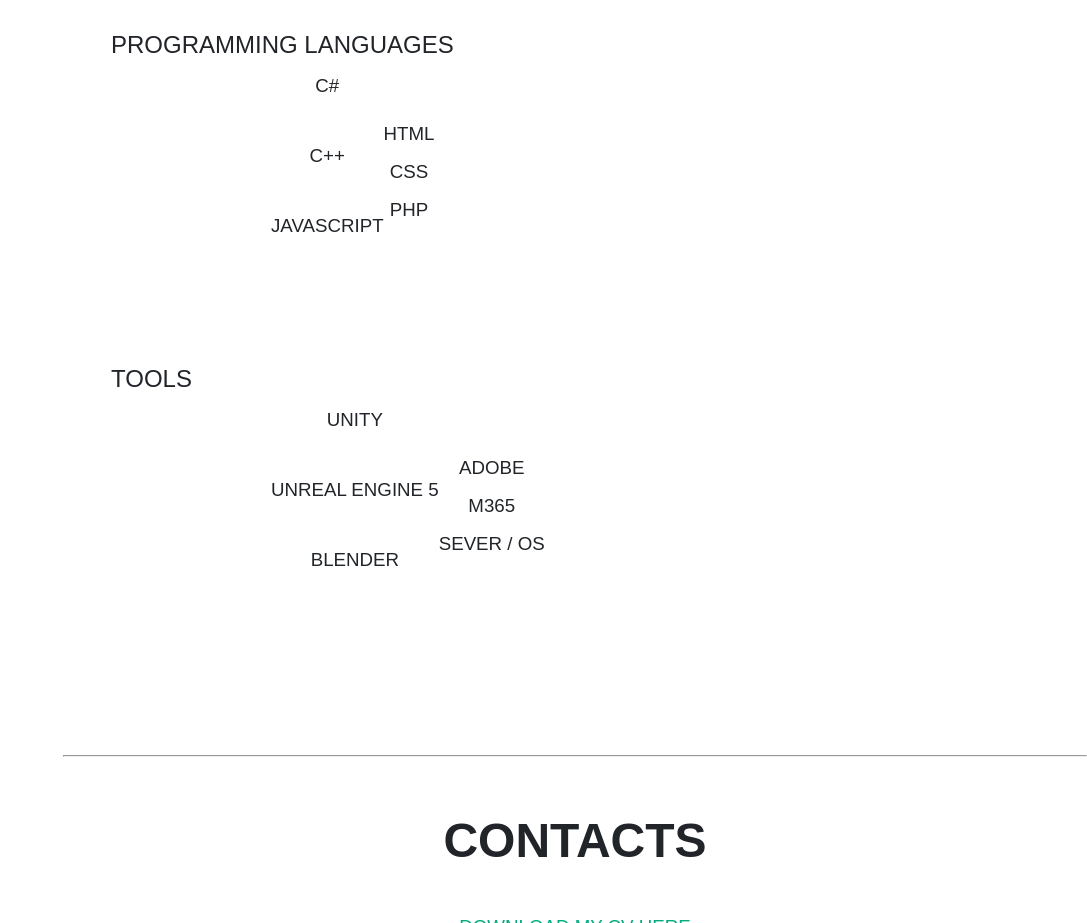
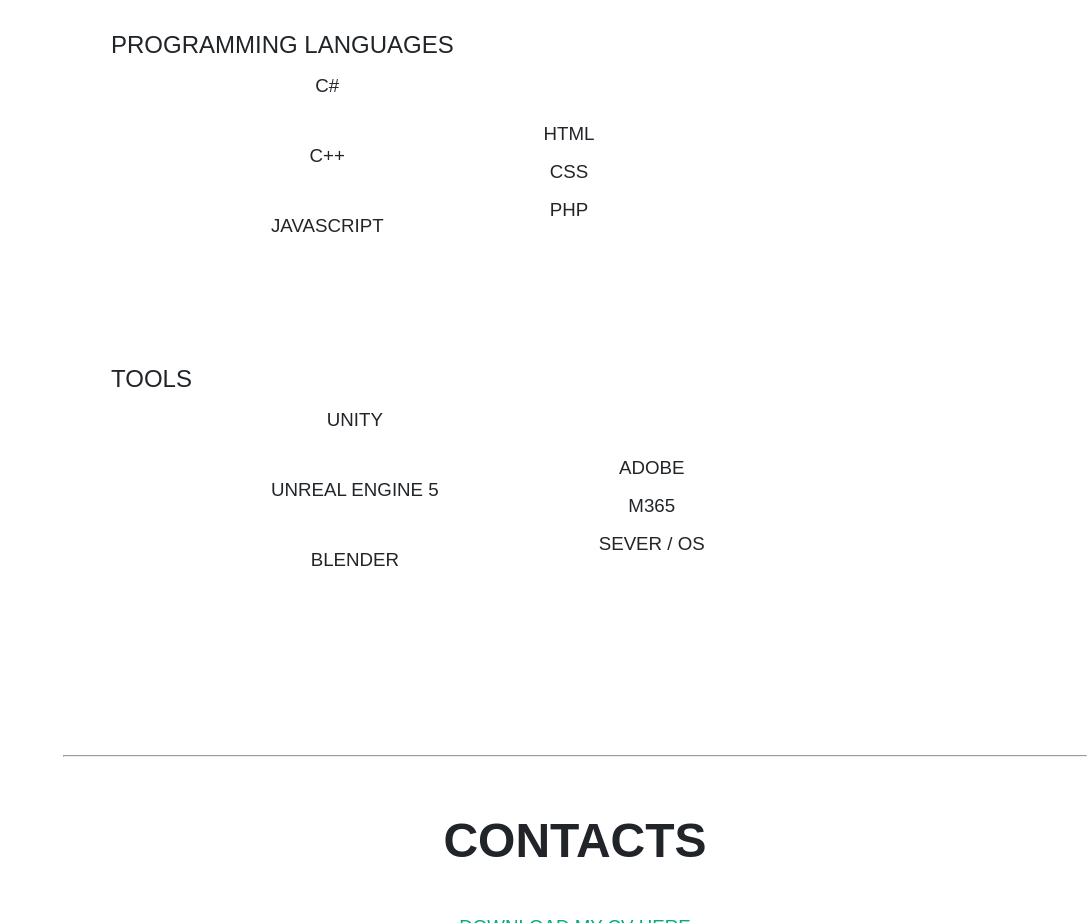
Before and after one commit to Junski1/Junski1.github.io, a plain HTML site: page index.html in a window 1280 px wide. Shown: the part 3600-4523 px from the top of the page, without its empty margins (193-1280 px from the left). Drawn offline with Linux system fonts and the light colour scheme.

Commit message:
Update index.html

```diff
--- a/index.html
+++ b/index.html
@@ -235,7 +235,7 @@
                                 <h3 class="subheading mb3">C++</h3>
                                 <h3 class="subheading mb3">JavaScript</h3>
                             </div>
-                            <div class="skill-holderflex column">
+                            <div class="skill-holder flex column">
                                 <h3 class="subheading mb1">HTML</h3>
                                 <h3 class="subheading mb1">CSS</h3>
                                 <h3 class="subheading mb1">PHP</h3>
@@ -248,7 +248,7 @@
                                 <h3 class="subheading mb3">Unreal Engine 5</h3>
                                 <h3 class="subheading mb3">Blender</h3>
                             </div>
-                            <div class="skill-holderflex column">
+                            <div class="skill-holder flex column">
                                 <h3 class="subheading mb1">Adobe</h3>
                                 <h3 class="subheading mb1">m365</h3>
                                 <h3 class="subheading mb1">Sever / OS</h3>
```
